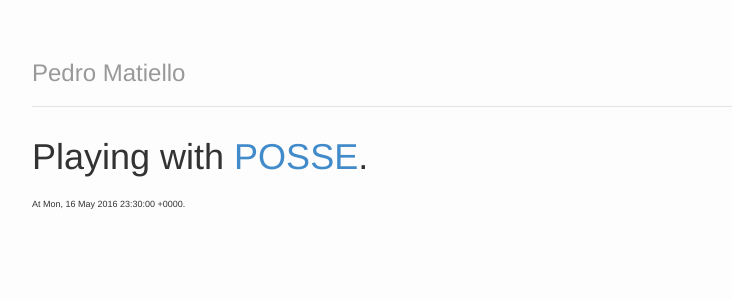
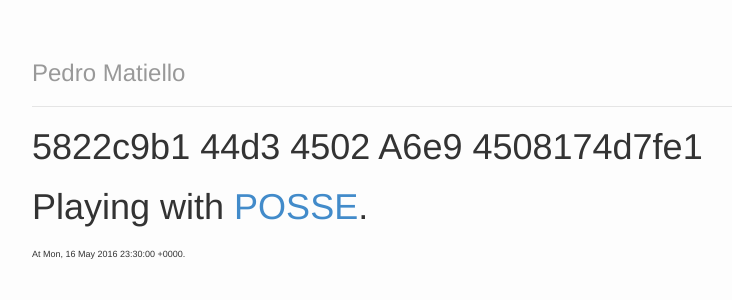
Before and after one commit to pmatiello/pmatiello.github.io, a Jekyll site: the page built from _updates/5822c9b1-44d3-4502-a6e9-4508174d7fe1.markdown, in a window 1280 px wide. Shown: the top 300 px of the page, without its empty margins (175-907 px from the left). Built offline with Jekyll 4.4.1, drawn with Linux system fonts in a browser that asks for light colours.

Commit message:
Optional support for titles in updates.

```diff
--- a/_layouts/post.html
+++ b/_layouts/post.html
@@ -6,7 +6,7 @@ layout: default
     <h3 class="text-muted"><a href="/" class="text-muted">Pedro Matiello</a></h3>
   </div>
 
-  <h1>{{ page.title }}</h2>
+  <h1>{{ page.title }}</h1>
 
   <p>
     {{ page.date | date_to_string }}
--- a/_layouts/update.html
+++ b/_layouts/update.html
@@ -6,6 +6,8 @@ layout: default
     <h3 class="text-muted"><a href="/" class="text-muted">Pedro Matiello</a></h3>
   </div>
 
+  <h1>{{ page.title }}</h1>
+
   <div class="update">
     {{ content }}
   </div>
--- a/_updates/5822c9b1-44d3-4502-a6e9-4508174d7fe1.markdown
+++ b/_updates/5822c9b1-44d3-4502-a6e9-4508174d7fe1.markdown
@@ -1,5 +1,6 @@
 ---
 layout: update
+title:
 date:   2016-05-16 20:30:00 -0300
 ---
 
--- a/updates.xml
+++ b/updates.xml
@@ -14,6 +14,7 @@
 
     {% for update in site.updates %}
     <item>
+      <title>{{ update.title }}</title>
       <link>{{ site.production_url }}{{ update.url }}</link>
       <pubDate>{{ update.date | date: "%a, %d %b %Y %H:%M:%S %z" }}</pubDate>
       <author>{{ site.author.email }} ({{ site.author.name }})</author>
```
